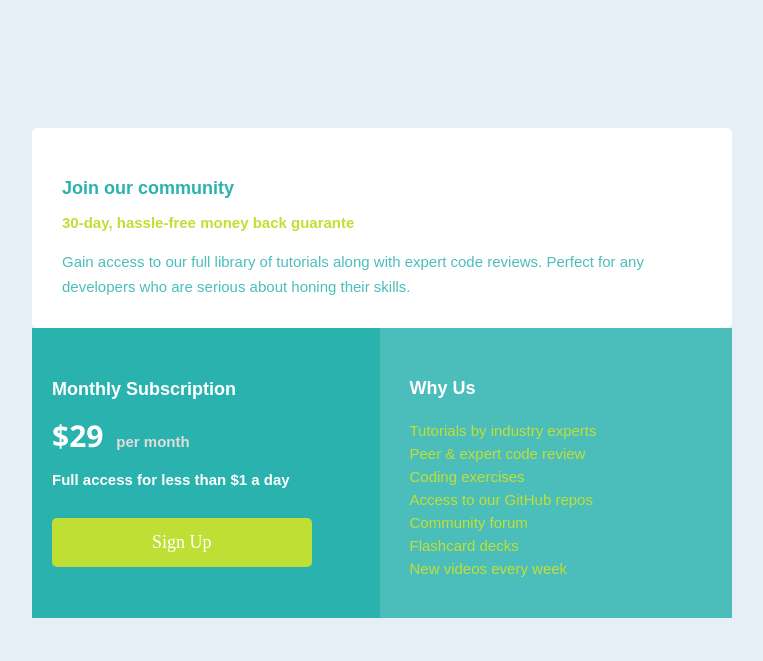
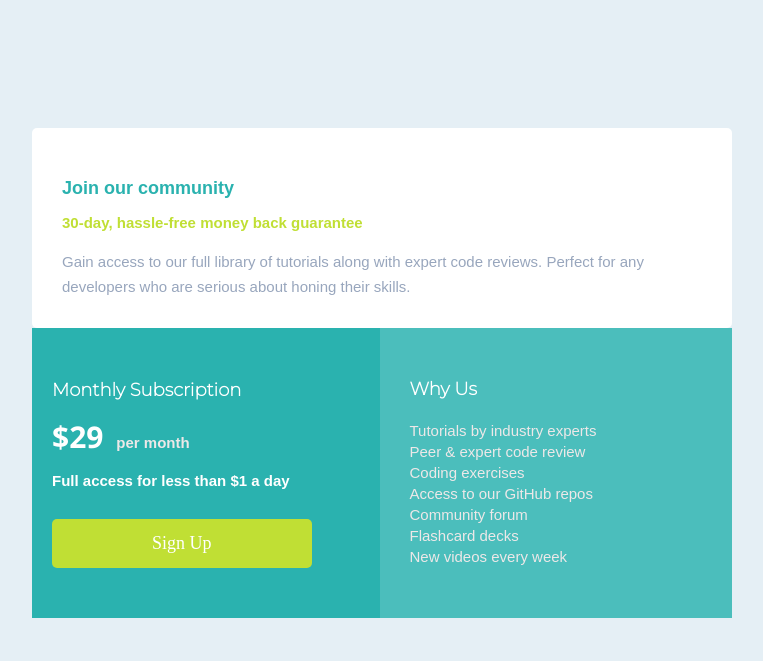
Before and after one commit to yinkadev/community-card, a plain HTML site: page index.html in a window 1280 px wide. Shown: the whole page, without its empty margins (258-1021 px from the left). Drawn offline with Linux system fonts and the light colour scheme.

Commit message:
added few changes

```diff
--- a/index.html
+++ b/index.html
@@ -5,6 +5,7 @@
   <meta http-equiv="X-UA-Compatible" content="IE=edge">
   <meta name="viewport" content="width=device-width, initial-scale=1.0">
   <link rel="stylesheet" href="style.css">
+  <link href="https://fonts.googleapis.com/css2?family=Montserrat:wght@200&family=Poppins:ital,wght@0,400;1,900&display=swap" rel="stylesheet">
   <title>Community Card</title>
 </head>
 <body>
@@ -12,7 +13,7 @@
 
     <div class="cards">
       <h1>Join our community</h1>
-      <h2>30-day, hassle-free money back  guarante</h2>
+      <h2>30-day, hassle-free money back  guarantee</h2>
       <p>Gain access to our full library of tutorials along with expert code  reviews.
         Perfect for any developers who are serious about honing their skills.</p>
     </div>
--- a/style.css
+++ b/style.css
@@ -27,8 +27,8 @@ body{
 
 .cards h1{
  color: #2ab2af;
- font-size: 20px;
- font-family: sans-serif;
+ font-size: 25px;
+ font-family:sans-serif;
  padding:20px 0 15px 0;
 }
 
@@ -40,7 +40,7 @@ body{
 }
 
 .cards p{
-  color: #4bbebc;
+  color: #98a6bd;
   font-family: sans-serif;
   line-height: 26px;
   font-size: 15px;
@@ -66,7 +66,7 @@ padding: 20px;
 
 .cardHolds  .cardOne  h1{
   color: #fff;
-  font-family: sans-serif;
+  font-family: 'Montserrat', sans-serif;
   font-size: 18px;
 }
 
@@ -80,7 +80,7 @@ padding: 20px;
 
 
 .cardHolds .cardOne p span{
-  color: #e1dcdc;
+  color: #ede8e8;
   font-size: 15px;
   font-family: sans-serif;
   padding-left: 5px;
@@ -120,7 +120,7 @@ padding: 30px;
 
 .cardHolds .cardTwo h3{
   color: #fff;
-  font-family: sans-serif;
+  font-family: 'Montserrat', sans-serif;
   padding: 20px 0;
   font-size: 17px;
 }
@@ -130,9 +130,9 @@ padding: 30px;
 }
 
 .cardHolds .cardTwo ul li{
-  padding: 3px 0;
-  color: #c0df34;
-  font-size: 15px;
+  padding: 2px 0;
+   color: #ede8e8;
+  font-size: 12px;
   font-family: sans-serif;
 }
 
@@ -152,8 +152,6 @@ padding: 30px;
 
   .cardHolds  .cardOne{
     margin-bottom:calc(40px);
-
-
   }
 
   .cardHolds .cardTwo{
```
